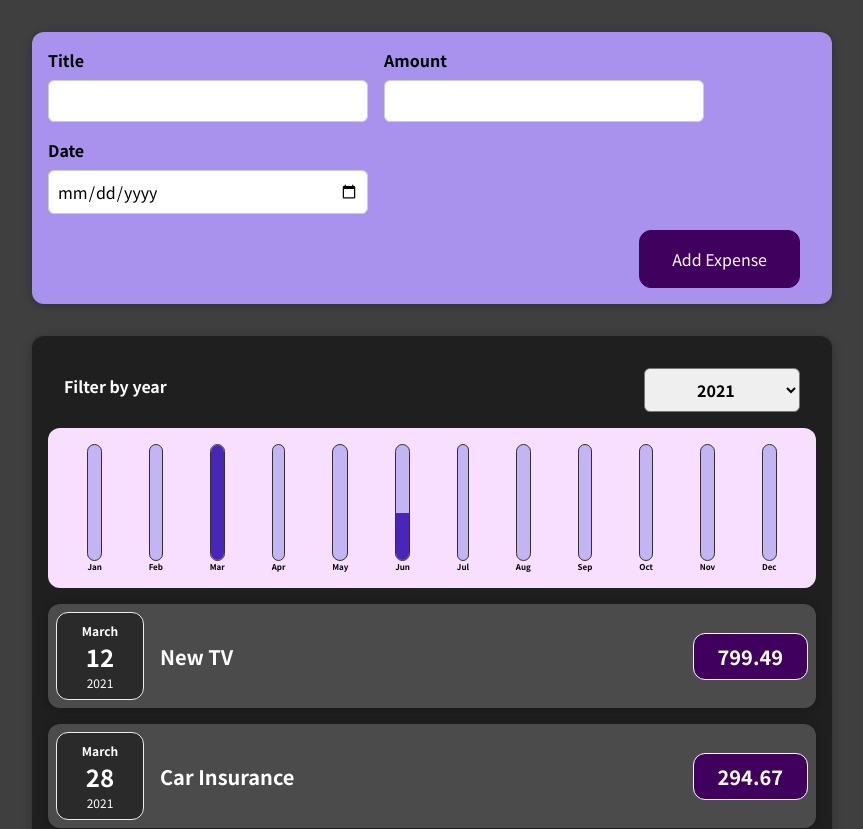
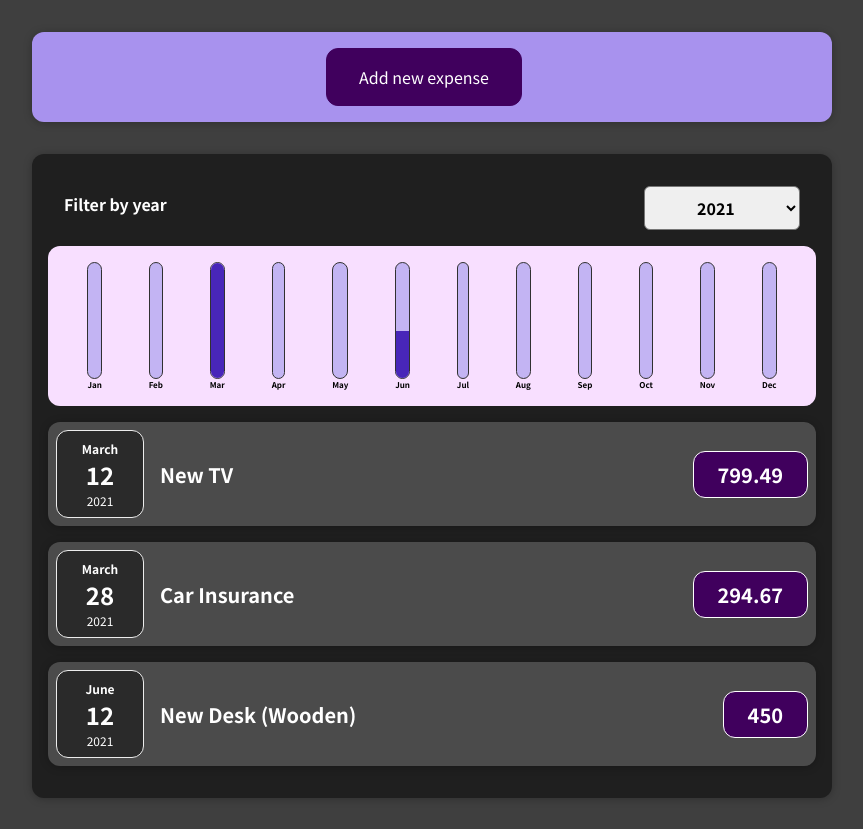
Before and after one commit to Sejmou/learning-react, a React (Create React App) app: page / in a window 1280 px wide. Shown: the top 829 px of the page, without its empty margins (208-1071 px from the left). Built offline with nearby package versions, Linux system fonts and the light colour scheme.

Commit message:
my solution for start add expense feature

```diff
--- a/src/components/NewExpense/ExpenseForm.js
+++ b/src/components/NewExpense/ExpenseForm.js
@@ -76,6 +76,9 @@ function ExpenseForm(props) {
       </div>
 
       <div className='new-expense__actions'>
+        <button type='button' onClick={() => props.onCancelClicked()}>
+          Cancel
+        </button>
         <button type='submit'>Add Expense</button>
       </div>
     </form>
--- a/src/components/NewExpense/NewExpense.js
+++ b/src/components/NewExpense/NewExpense.js
@@ -1,20 +1,37 @@
 import './NewExpense.css';
 import ExpenseForm from './ExpenseForm';
+import { useState } from 'react';
 
 function NewExpense(props) {
+  const [showForm, setShowForm] = useState(false);
+
   const saveExpenseDataHandler = (enteredExpenseData) => {
     const expenseData = {
       ...enteredExpenseData,
       id: Math.random().toString(), // not perfect way to create random ID, but good enough for us
     };
 
+    setShowForm(() => false);
+
     //pass expenseData on to parent component
     props.onAddExpense(expenseData);
   };
 
+  const startAddExpenseBtnClickHandler = () => setShowForm(() => true);
+  const formCancelClickHandler = () => setShowForm(() => false);
+
   return (
     <div className='new-expense'>
-      <ExpenseForm onSaveExpenseData={saveExpenseDataHandler} />
+      {showForm ? (
+        <ExpenseForm
+          onSaveExpenseData={saveExpenseDataHandler}
+          onCancelClicked={formCancelClickHandler}
+        />
+      ) : (
+        <button onClick={startAddExpenseBtnClickHandler}>
+          Add new expense
+        </button>
+      )}
     </div>
   );
 }
```
